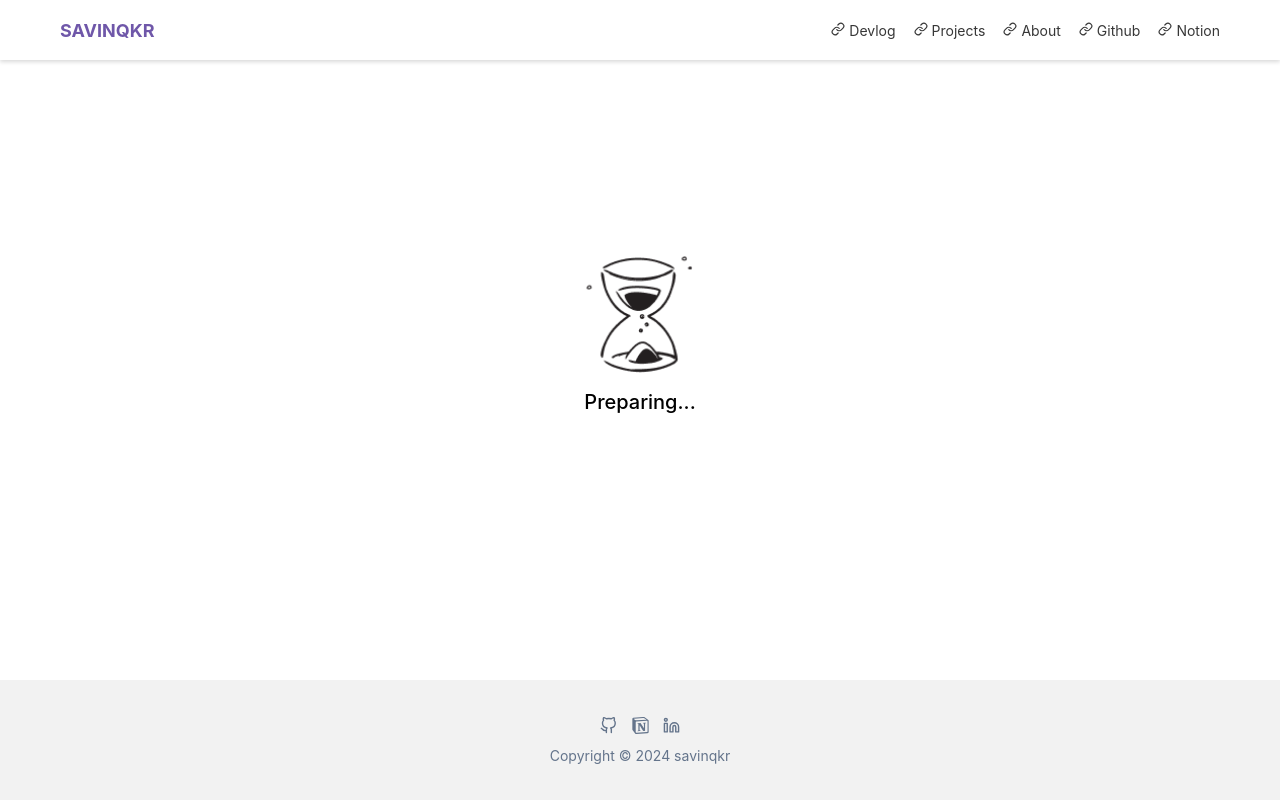
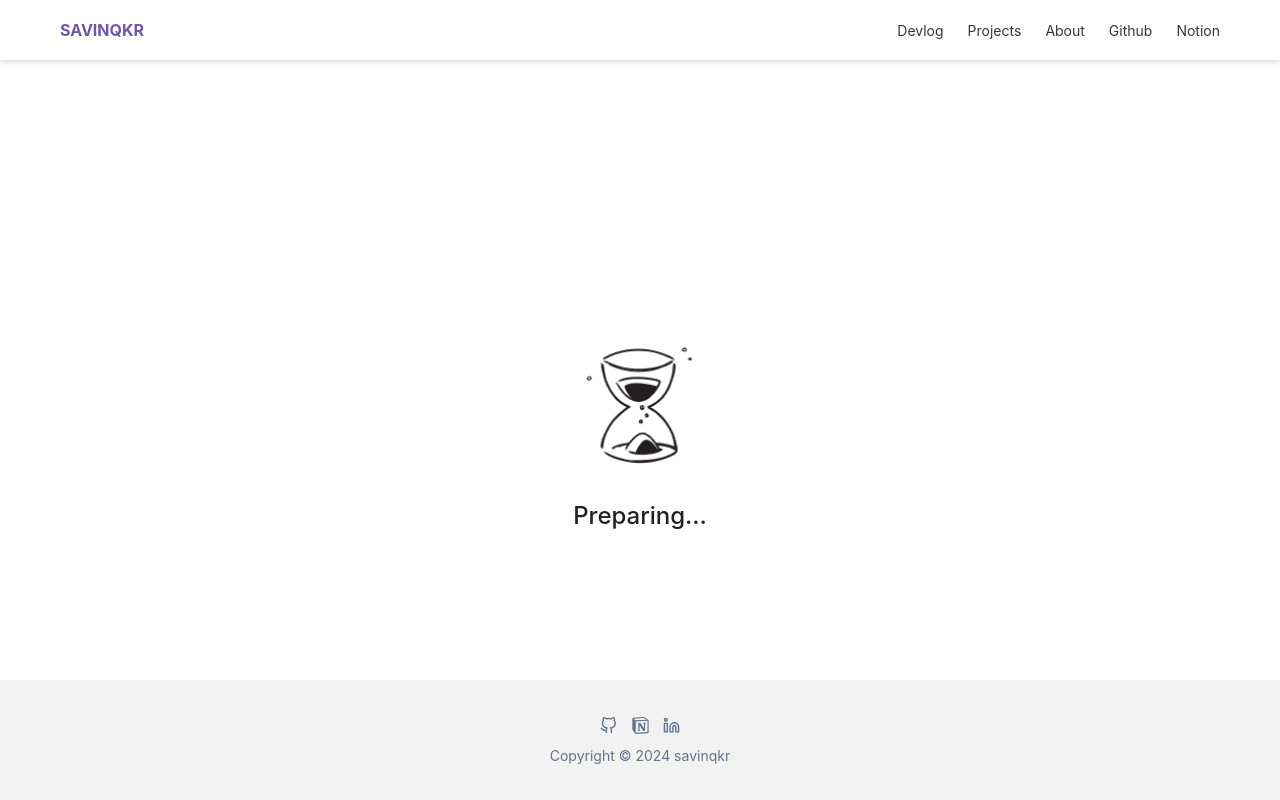
Before and after one commit to savinqkr/savinqkr.github.io, a Next.js app: page / in a window 1280 px wide. Built offline with nearby package versions, Linux system fonts and the light colour scheme.

Commit message:
💄 Feat: Create custom 404 page

```diff
--- a/src/app/globals.scss
+++ b/src/app/globals.scss
@@ -12,6 +12,20 @@ body {
   overflow-x: hidden;
   position: relative;
   background-color: #fff;
+  display: flex;
+  flex-direction: column;
+}
+
+body {
+  display: flex;
+  flex-direction: column;
+  min-height: 100vh;
+}
+
+main {
+  flex: 1;
+  display: flex;
+  flex-direction: column;
 }
 
 a {
@@ -22,7 +36,6 @@ a {
 li {
   list-style-type: none;
 }
-
 // FONT
 @font-face {
   font-family: "Pretendard";
--- a/src/app/layout.tsx
+++ b/src/app/layout.tsx
@@ -3,7 +3,7 @@ import { Footer, Header } from "@/common/components";
 import "./globals.scss";
 
 export const metadata: Metadata = {
-  title: "Savin",
+  title: "savinqkr",
   description: "Savin Park's devlog",
 };
 
@@ -13,7 +13,7 @@ export default function RootLayout({
   children: React.ReactNode;
 }>) {
   return (
-    <html lang="en">
+    <html lang='en'>
       <body>
         <Header />
         <main>{children}</main>
--- /dev/null
+++ b/src/app/not-found.tsx
@@ -0,0 +1,5 @@
+import { Preparing } from "@/common/components";
+
+export default function NotFound() {
+  return <Preparing />;
+}
--- a/src/common/components/header/Header.module.scss
+++ b/src/common/components/header/Header.module.scss
@@ -18,7 +18,7 @@
 }
 
 .left {
-  font-size: 18px;
+  font-size: 16px;
   font-weight: 700;
   color: #6f57a9;
 }
@@ -29,7 +29,7 @@
 }
 
 .menu {
-  margin-right: 18px;
+  margin-right: 20px;
 
   span {
     margin-left: 4px;
--- a/src/common/components/header/Header.view.tsx
+++ b/src/common/components/header/Header.view.tsx
@@ -13,23 +13,23 @@ const VHeader: React.FC<IHeader.IVProps> = (props) => {
         </div>
         <div className={styles.right}>
           <Link className={styles.menu} href={PATH.DEVLOG.MAIN}>
-            <FiLink size={14} />
+            {/* <FiLink size={14} /> */}
             <span>Devlog</span>
           </Link>
           <Link className={styles.menu} href={PATH.PROJECT.MAIN}>
-            <FiLink size={14} />
+            {/* <FiLink size={14} /> */}
             <span>Projects</span>
           </Link>
           <Link className={styles.menu} href={PATH.ABOUT.MAIN}>
-            <FiLink size={14} />
+            {/* <FiLink size={14} /> */}
             <span>About</span>
           </Link>
           <Link className={styles.menu} href={PATH.GITHUB}>
-            <FiLink size={14} />
+            {/* <FiLink size={14} /> */}
             <span>Github</span>
           </Link>
           <Link className={styles.menu} href={PATH.NOTION}>
-            <FiLink size={14} />
+            {/* <FiLink size={14} /> */}
             <span>Notion</span>
           </Link>
         </div>
--- a/src/common/components/preparing/Preparing.module.scss
+++ b/src/common/components/preparing/Preparing.module.scss
@@ -4,7 +4,11 @@
   flex-direction: column;
   align-items: center;
   justify-content: center;
-  margin-top: 180px;
-  font-size: 20px;
-  font-weight: 500;
+
+  p {
+    margin-top: 20px;
+    font-size: 24px;
+    font-weight: 500;
+    color: #241f21;
+  }
 }
```
